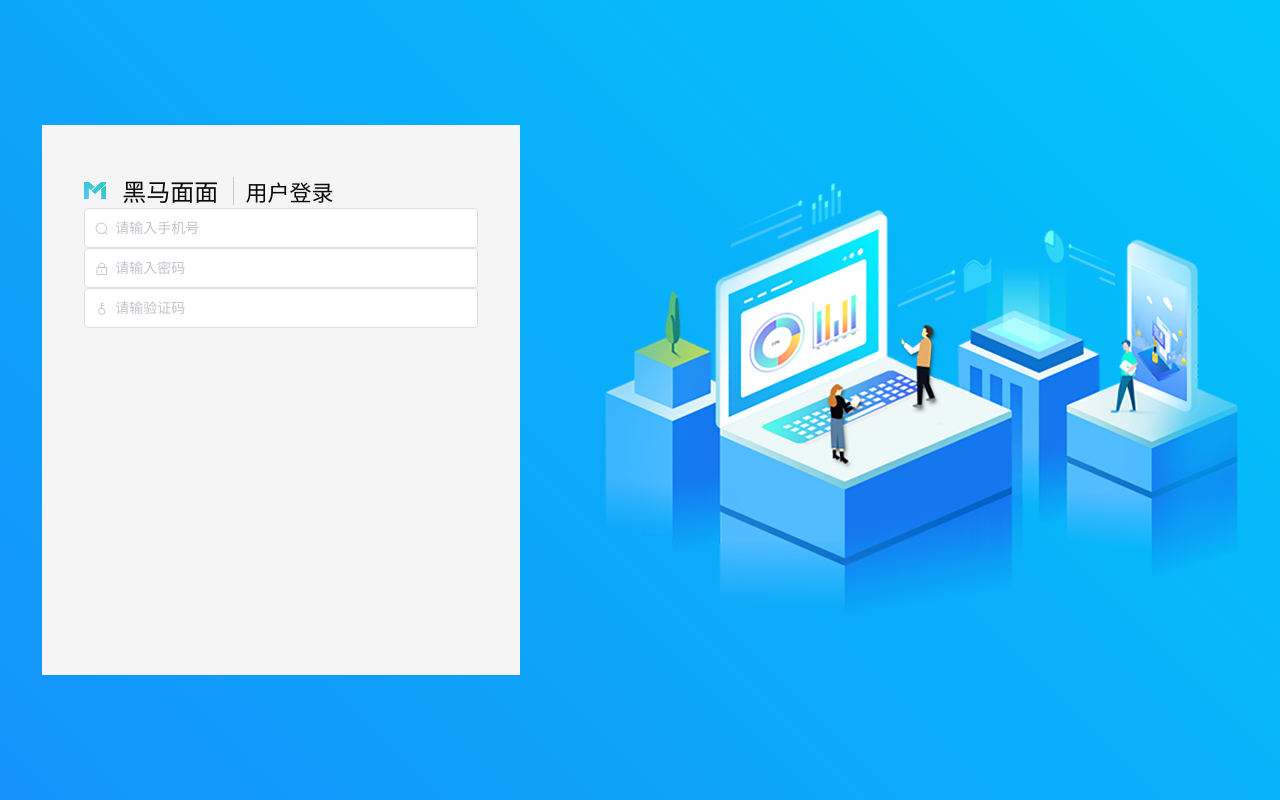
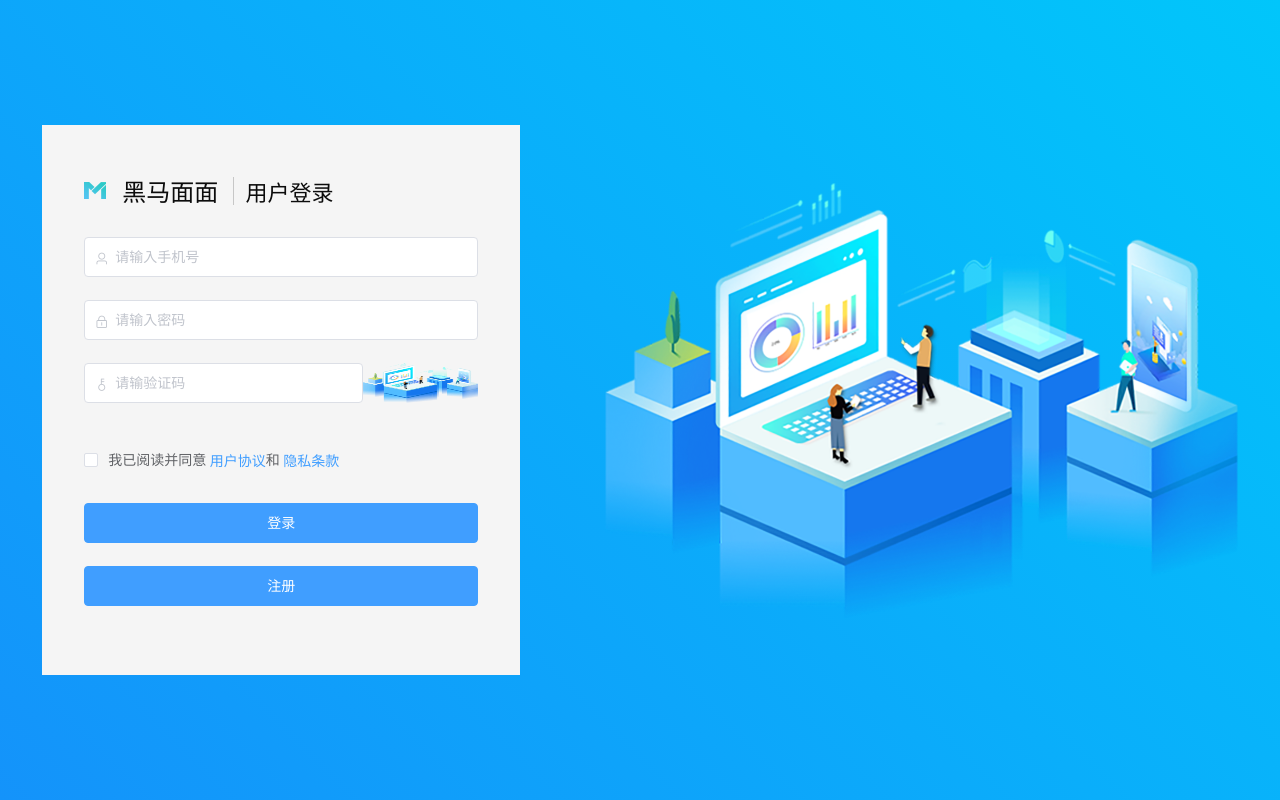
Before and after one commit to ibu1209/heimamm-vue, a Vue app: page /#/login in a window 1280 px wide. Built offline with nearby package versions, Linux system fonts and the light colour scheme.

Commit message:
登录模块逻辑

```diff
--- a/src/views/login/index.vue
+++ b/src/views/login/index.vue
@@ -1,20 +1,50 @@
 <template>
   <div class="login">
     <div class="leftBox">
+      <!--title区域-->
       <div class="title">
         <img class="left_topImg" src="../../assets/矢量智能对象 拷贝 9.png" alt />
         <span class="title_name">黑马面面</span>
         <span class="title_line"></span>
         <span class="title_login">用户登录</span>
       </div>
-      <div>
-        <el-input placeholder="请输入手机号" prefix-icon="el-icon-search" v-model="input1"></el-input>
-        <el-input placeholder="请输入密码" prefix-icon="el-icon-lock" v-model="input2" show-password></el-input>
-        <div>
-          <el-input placeholder="请输验证码" prefix-icon="el-icon-key" v-model="input3"></el-input>
-          <span></span>
-        </div>
-      </div>
+      <!--表单区域-->
+      <el-form class="loginFrom" :rules="rules" ref="form" :model="form" label-width="0">
+        <el-form-item prop="name">
+          <el-input placeholder="请输入手机号" prefix-icon="el-icon-user" v-model="form.name"></el-input>
+        </el-form-item>
+        <el-form-item prop="password">
+          <el-input
+            placeholder="请输入密码"
+            prefix-icon="el-icon-lock"
+            v-model="form.password"
+            show-password
+          ></el-input>
+        </el-form-item>
+        <el-form-item prop="yzm">
+          <el-row>
+            <el-col :span="17">
+              <el-input placeholder="请输验证码" prefix-icon="el-icon-key" v-model="form.yzm"></el-input>
+            </el-col>
+            <el-col :span="7">
+              <img class="loginCode" src="../../assets/login_banner_ele.png" alt />
+            </el-col>
+          </el-row>
+        </el-form-item>
+        <el-form-item prop="check">
+          <el-checkbox v-model="form.check">
+            我已阅读并同意
+            <el-link type="primary" href="#" target="_blank">用户协议</el-link>和
+            <el-link type="primary" href="#" target="_blank">隐私条款</el-link>
+          </el-checkbox>
+        </el-form-item>
+        <el-form-item>
+          <el-button type="primary" @click="submitForm" class="loginBtn">登录</el-button>
+        </el-form-item>
+        <el-form-item>
+          <el-button type="primary" class="loginBtn">注册</el-button>
+        </el-form-item>
+      </el-form>
     </div>
     <img class="rightImg" src="../../assets/login_banner_ele.png" alt />
   </div>
@@ -24,10 +54,50 @@
 export default {
   data() {
     return {
-      input1: "",
-      input2: "",
-      input3: ""
+      form: {
+        name: "",
+        password: "",
+        yzm: "",
+        check: []
+      },
+      rules: {
+        name: [
+          { required: true, message: "请输入手机号", trigger: "blur" },
+          { min: 11, max: 11, message: "长度应为11位数字", trigger: "blur" }
+        ],
+        password: [
+          { required: true, message: "请输入密码", trigger: "blur" },
+          { min: 6, max: 14, message: "密码不低于6位数字", trigger: "blur" }
+        ],
+        yzm: [
+          { required: true, message: "请输入验证码", trigger: "blur" },
+          { min: 4, max: 4, message: "请输入正确验证码", trigger: "blur" }
+        ],
+        check: [
+          {
+            type: "array",
+            required: true,
+            message: "请先阅读用户相关条款",
+            trigger: "change"
+          }
+        ]
+      }
     };
+  },
+  methods: {
+    submitForm() {
+      this.$refs.form.validate(valid => {
+        if (valid) {
+          this.$message({
+            showClose: true,
+            message: "登录成功",
+            type: "success"
+          });
+        } else {
+          this.$message.error("登录失败");
+        }
+      });
+    }
   }
 };
 </script>
@@ -80,6 +150,23 @@ export default {
         color: rgba(12, 12, 12, 1);
       }
     }
+
+    .loginFrom {
+      margin-top: 29px;
+
+      .loginCode {
+        width: 100%;
+        height: 40px;
+      }
+
+      /deep/ .el-form-item__content {
+        line-height: 20px;
+      }
+
+      .loginBtn {
+        width: 100%;
+      }
+    }
   }
   .rightImg {
     width: 633px;
```
